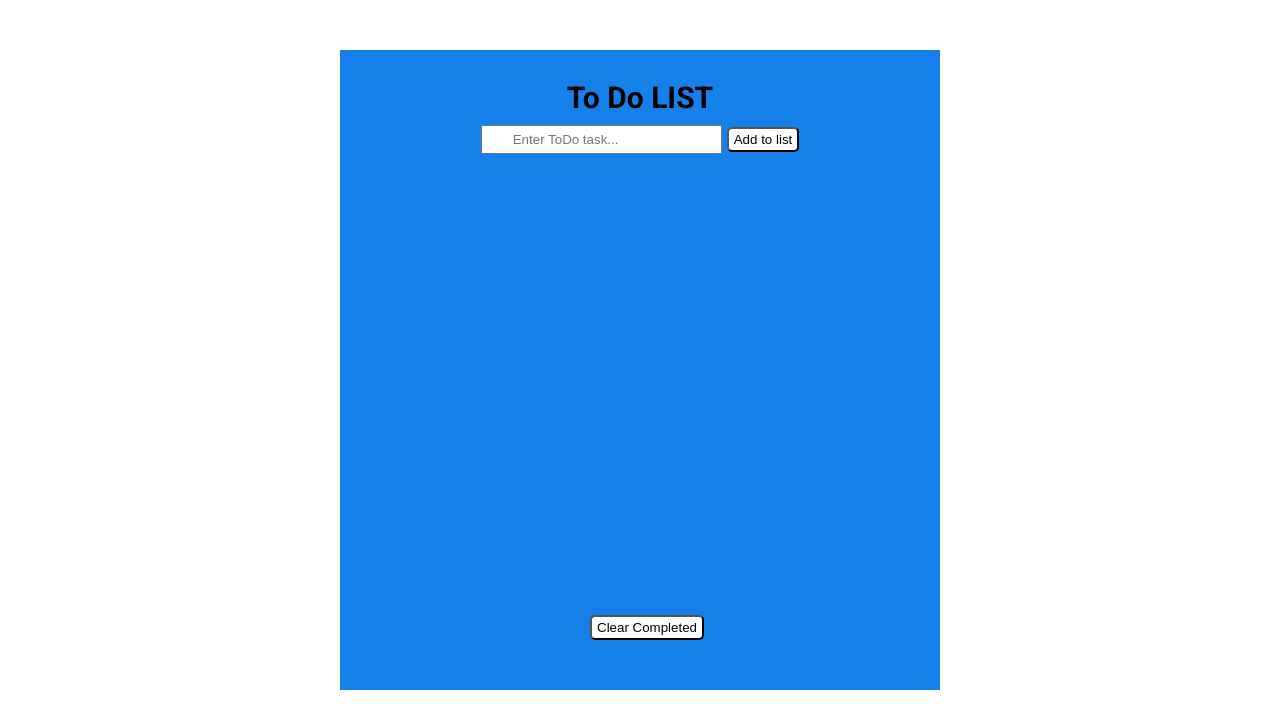
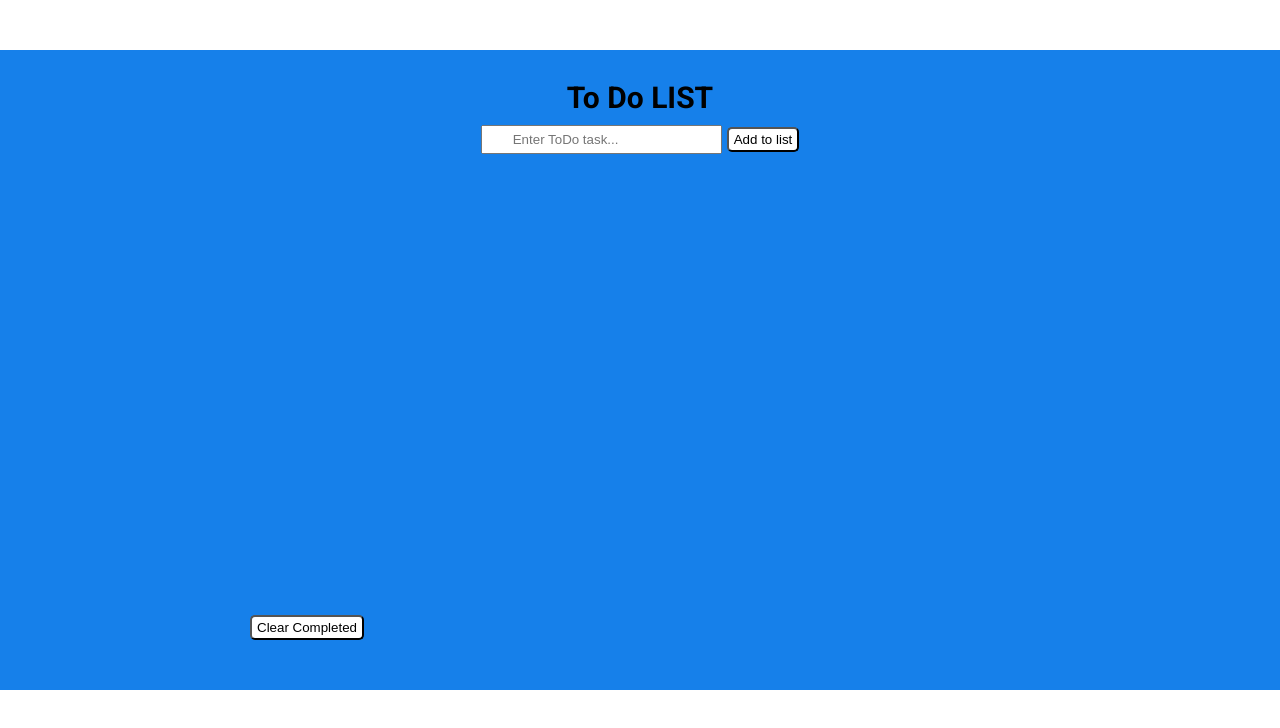
Before and after one commit to ichiomafrancis/todoList, a React (Create React App) app: page / in a window 1280 px wide. Shown: the top 728 px of the page. Built offline with nearby package versions, Linux system fonts and the light colour scheme.

Commit message:
changed width to min-width in app.css

```diff
--- a/src/App.css
+++ b/src/App.css
@@ -5,7 +5,7 @@
 }
 
 .app {
-  width: 60rem;
+  min-width: 60rem;
   margin: 5rem auto;
   background-color: #1680ea;
   height: 80vh;
```
